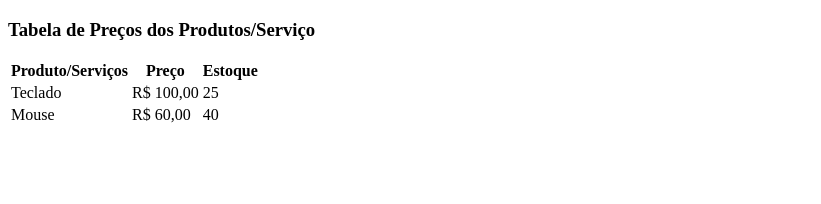
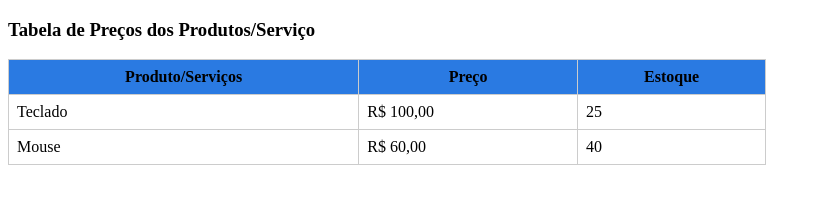
Before and after one commit to Tfurt7/html-aula02, a plain HTML site: page index.html in a window 1280 px wide. Shown: the whole page, without its empty margins (0-821 px from the left). Drawn offline with Linux system fonts and the light colour scheme.

Commit message:
Adicionado o css para a tabela e atualizando html

```diff
--- a/index.html
+++ b/index.html
@@ -1,28 +1,22 @@
 <!DOCTYPE html>
 <html lang="en">
-
 <head>
     <meta charset="UTF-8">
     <meta name="viewport" content="width=device-width, initial-scale=1.0">
+    <link rel="stylesheet" href="style.css">
     <title>Document</title>
 </head>
-
 <body>
     <h3>Tabela de Preços dos Produtos/Serviço</h3>
-
     <table>
         <thead>
-
             <tr>
                 <th>Produto/Serviços</th>
                 <th>Preço</th>
                 <th>Estoque</th>
             </tr>
-
         </thead>
-
         <tbody>
-
             <tr>
                 <td>Teclado</td>
                 <td>R$ 100,00</td>
@@ -33,10 +27,7 @@
                 <td>R$ 60,00</td>
                 <td>40</td>
             </tr>
-
         </tbody>
-
     </table>
 </body>
-
 </html>
--- /dev/null
+++ b/style.css
@@ -0,0 +1,12 @@
+table{
+    border-collapse: collapse;
+    width: 60%;
+}
+th, td{
+    border: 1px solid #ccc;
+    padding: 8px;
+}
+th{
+    background-color: #2a7ae2;
+    columns: white;
+}
```
